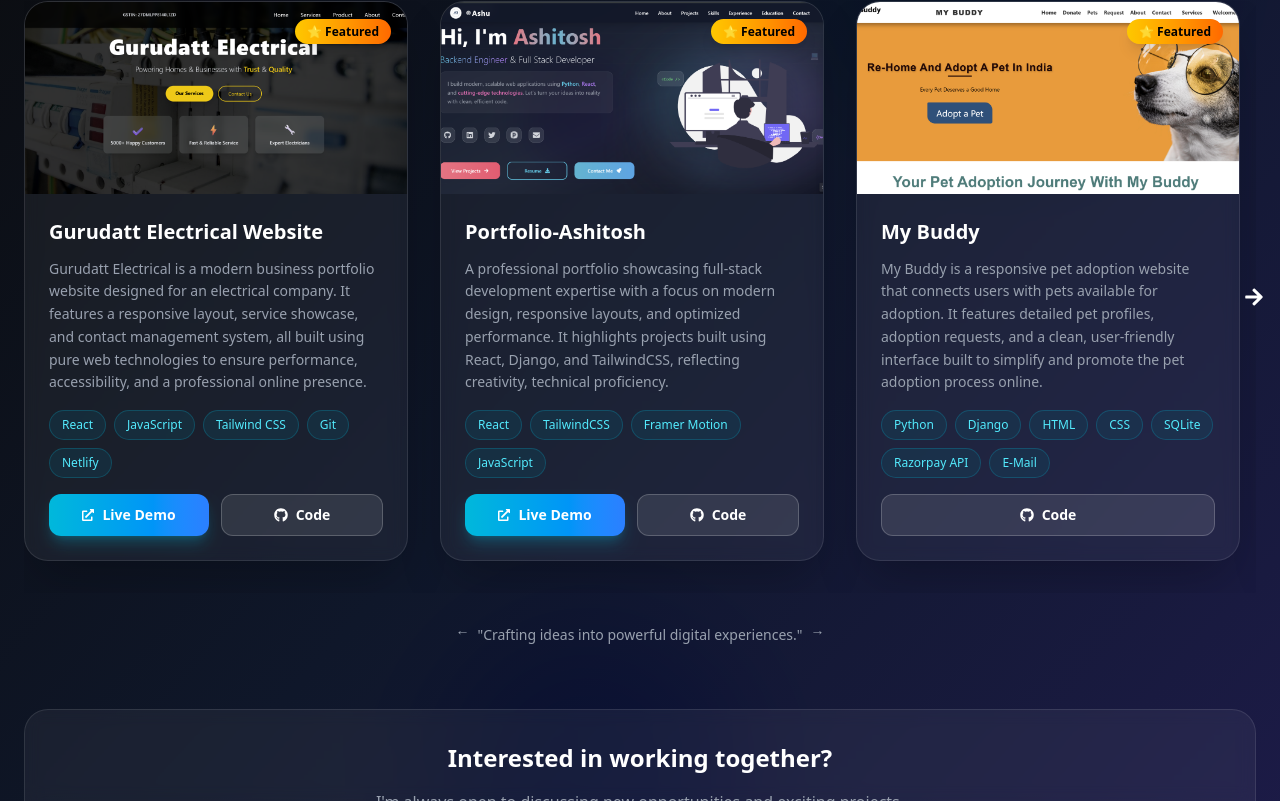
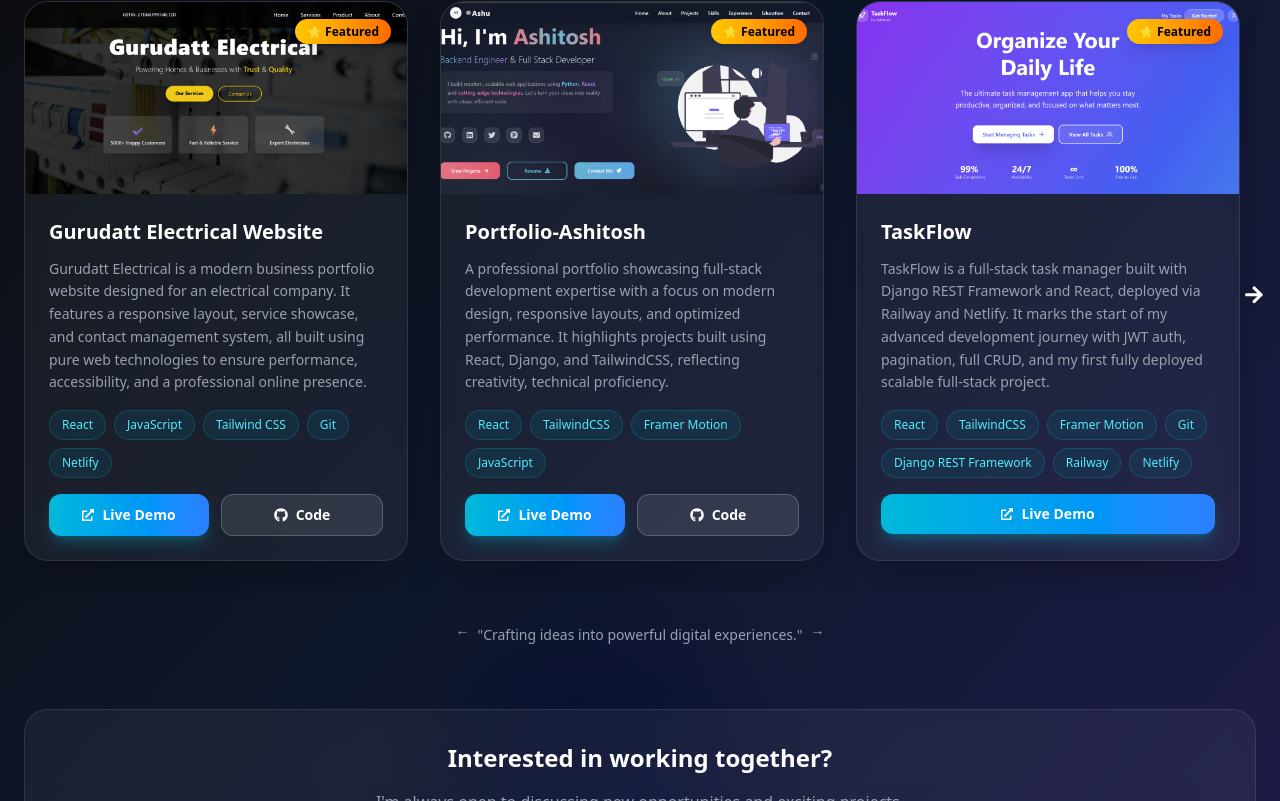
Before and after one commit to ashurohom/Portfolio-AshitoshRohom, a React (Vite) app in the folder portfolio/: page / in a window 1280 px wide. Shown: the part 2174-2975 px from the top of the page. Built offline with nearby package versions, Linux system fonts and the light colour scheme.

Commit message:
add new task project and update arrow animation

```diff
--- a/portfolio/src/sections/Projects.jsx
+++ b/portfolio/src/sections/Projects.jsx
@@ -8,6 +8,7 @@ import blog from "../assets/Blog.png";
 import easymart from "../assets/easymart.jpeg";
 import library from "../assets/library.png";
 import corn from "../assets/corn.jpeg";
+import taskflow from "../assets/TaskFlow.png";
 
 // Ashitosh Project Section
 const projects = [
@@ -35,7 +36,18 @@ const projects = [
     category: "frontend",
     featured: true
     },
-    // Project 3
+  // Project 3
+    {
+    name: "TaskFlow",
+    description:
+      "TaskFlow is a full-stack task manager built with Django REST Framework and React, deployed via Railway and Netlify. It marks the start of my advanced development journey with JWT auth, pagination, full CRUD, and my first fully deployed scalable full-stack project.",
+    tech: ["React", "TailwindCSS", "Framer Motion", "Git", "Django REST Framework", "Railway", "Netlify"],
+    live: "https://taskflowlive.netlify.app/",
+    image: taskflow,
+    category: "fullstack",
+    featured: true
+    },
+    // Project 4
   {
     name: "My Buddy",
     description:
@@ -46,7 +58,7 @@ const projects = [
     category: "fullstack",
     featured: true
   },
-  // Project 4
+  // Project 5
   {
     name: "Blog App",
     description:
@@ -56,7 +68,7 @@ const projects = [
     image: blog,
     category: "fullstack"
   },
-  // Project 5
+  // Project 6
   {
     name: "Easy Mart eCommerce",
     description:
@@ -67,7 +79,7 @@ const projects = [
     category: "fullstack",
 
   },
-  // Project 6
+  // Project 7
   {
     name: "Library Store System",
     description:
@@ -77,7 +89,7 @@ const projects = [
     image: library,
     category: "backend"
   },
-  // Project 7
+  // Project 8
   {
     name: "Corn-Leaves-Diseases-Detection",
     description:
@@ -319,15 +331,29 @@ const Projects = () => {
                 initial={{ opacity: 0, x: 10 }}
                 animate={{ opacity: 1, x: 0 }}
                 exit={{ opacity: 0, x: 10 }}
+                // 🔥 Bounce Animation Added
+                transition={{ type: "spring" }}
+                whileHover={{ scale: 1.1 }}
+                whileTap={{ scale: 0.9 }}
                 onClick={scrollRight}
-                className="absolute -right-4 lg:-right-6 top-1/2 -translate-y-1/2 z-20 text-white p-4 rounded-full group"                whileHover={{ scale: 1.1 }}
-                whileTap={{ scale: 0.9 }}
+                className="absolute -right-4 lg:-right-6 top-1/2 -translate-y-1/2 z-20 text-white p-4 rounded-full group"
               >
-                <FaArrowRight className="text-xl group-hover:text-cyan-400 transition-colors" />
+                <motion.div
+                  animate={{ y: [-4, 0, -4] }}
+                  transition={{
+                    repeat: Infinity,
+                    duration: 1.2,
+                    ease: "easeInOut",
+                  }}
+                >
+                  <FaArrowRight className="text-xl group-hover:text-cyan-400 transition-colors" />
+                </motion.div>
+
                 <div className="absolute inset-0 rounded-full bg-gradient-to-r from-cyan-500/20 to-purple-500/20 opacity-0 group-hover:opacity-100 transition-opacity duration-300" />
               </motion.button>
             )}
           </AnimatePresence>
+
         </div>
 
         {/* Scroll Indicator */}
```
Also changed, not shown: portfolio/src/assets/TaskFlow.png (added).
